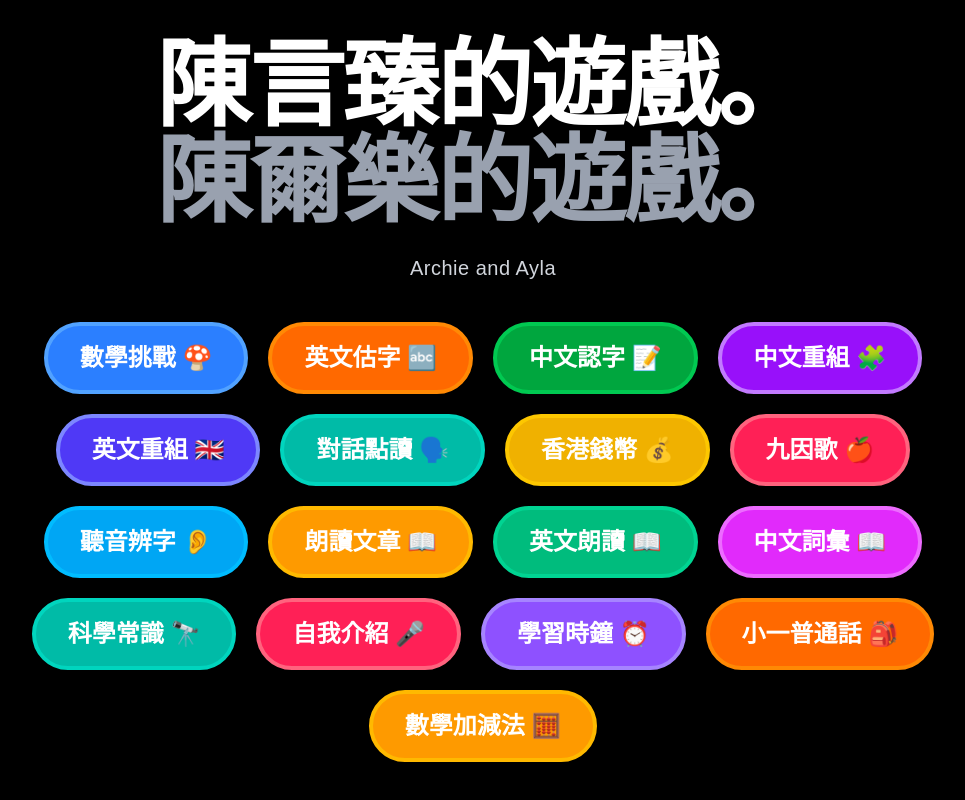
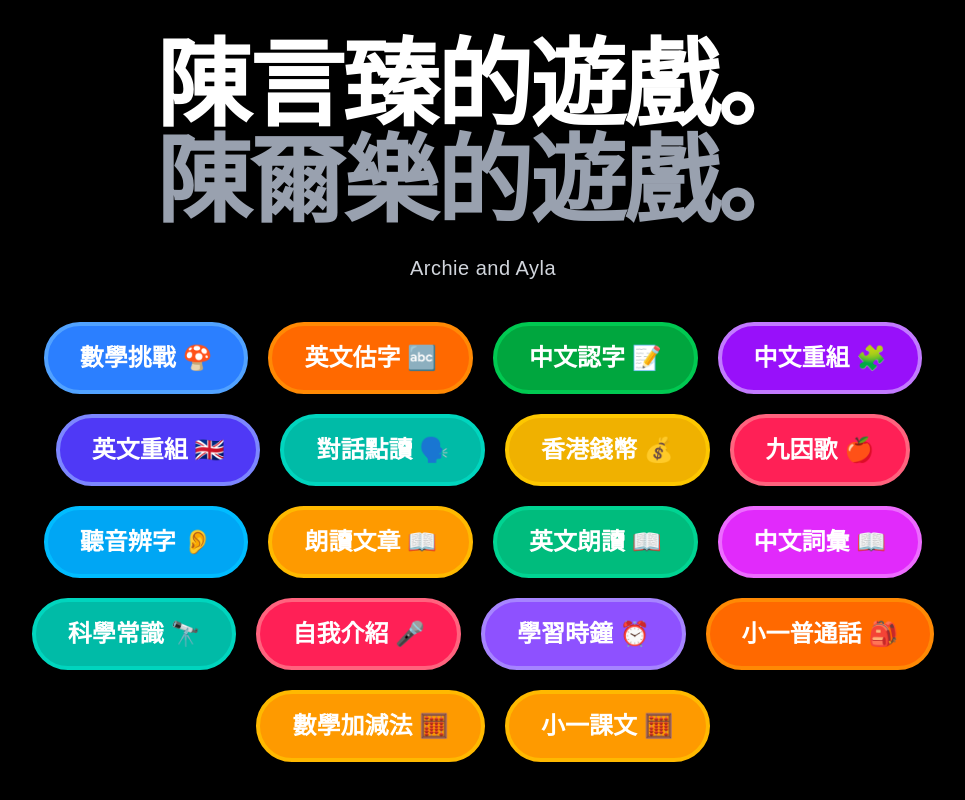
Before and after one commit to clchan53/alanppp, a Next.js app: page / in a window 1280 px wide. Shown: the top 800 px of the page, without its empty margins (157-1122 px from the left). Built offline with nearby package versions, Linux system fonts and the light colour scheme.

Commit message:
Feat: Add Lesson 6 data and optimize grid layout to 3 columns

```diff
--- a/src/components/Hero.tsx
+++ b/src/components/Hero.tsx
@@ -155,6 +155,14 @@ export default function Hero() {
         >
           數學加減法 🧮
         </Link>
+
+                {/* 放喺按鈕陣列嘅最尾 */}
+        <Link
+          href="/chinese-reader"
+          className="rounded-full bg-amber-500 px-8 py-4 text-xl sm:text-2xl font-bold text-white transition-transform hover:scale-110 inline-block shadow-xl border-4 border-amber-400 w-full sm:w-auto"
+        >
+          小一課文 🧮
+        </Link>
       </motion.div>
     </section>
   );
```
